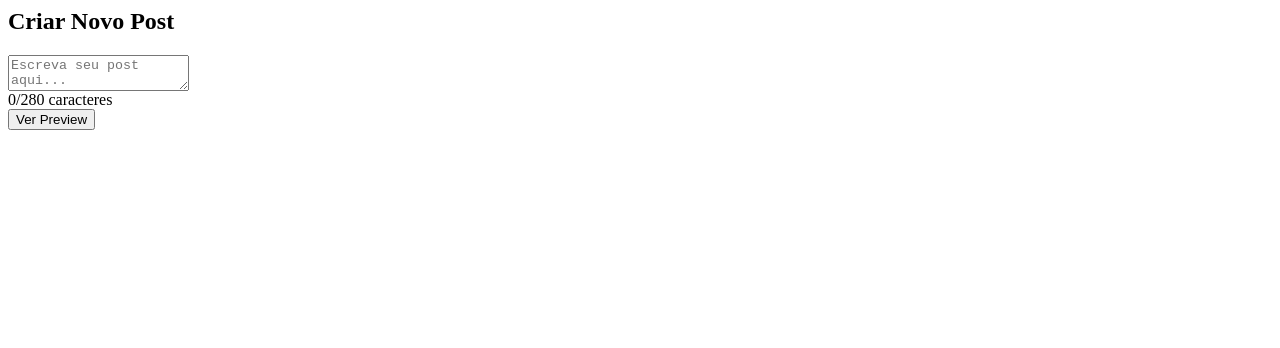
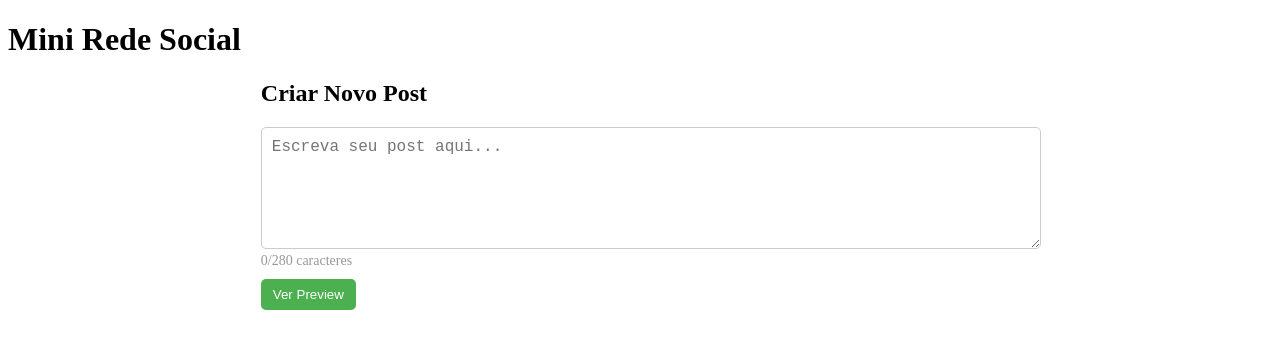
Before and after one commit to caikymorais/Mini_RedeSocial, a plain HTML site: page index.html in a window 1280 px wide. Drawn offline with Linux system fonts and the light colour scheme.

Commit message:
Update index.html

```diff
--- a/index.html
+++ b/index.html
@@ -1,11 +1,32 @@
-<div id="create-post">
+<!DOCTYPE html>
+<html lang="en">
+
+<head>
+  <meta charset="UTF-8">
+  <meta name="viewport" content="width=device-width, initial-scale=1.0">
+  <title>Mini Rede Social</title>
+  <link rel="stylesheet" href="css/styles.css"> <!-- Verifique se o caminho está correto -->
+</head>
+
+<body>
+  <header>
+    <h1>Mini Rede Social</h1>
+  </header>
+
+  <main id="create-post">
     <h2>Criar Novo Post</h2>
     <textarea id="new-post-content" placeholder="Escreva seu post aqui..." maxlength="280"></textarea>
     <div id="char-count">0/280 caracteres</div>
     <button id="preview-button">Ver Preview</button>
+
     <div id="post-preview" style="display:none;">
       <h3>Preview:</h3>
       <div id="preview-content"></div>
       <button id="publish-button">Publicar</button>
     </div>
-</div>
+  </main>
+
+  <script src="js/scripts.js"></script> <!-- Link para o JS -->
+</body>
+
+</html>
```
Lines whose indentation alone changed are shown as unchanged.
